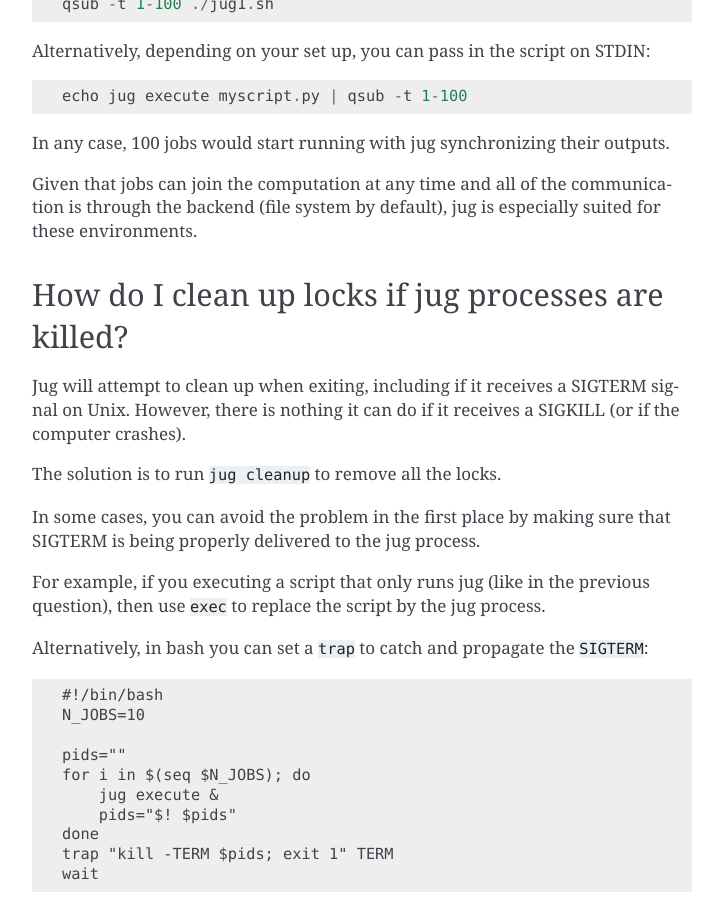
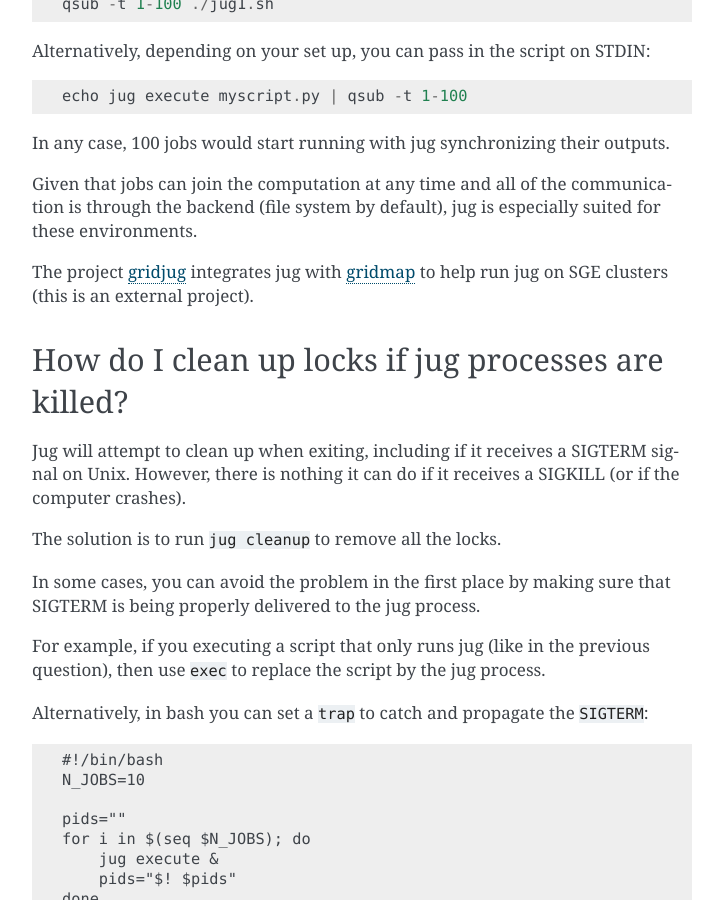
Before and after one commit to luispedro/jug, a Sphinx documentation site: the page built from docs/source/faq.rst, in a window 1280 px wide and 900 px high, scrolled down 1082 px. Shown: the whole window, without its empty margins (388-1111 px from the left). Built offline with Sphinx 7.4.7, drawn with Linux system fonts in a browser that asks for light colours; formulas are drawn with MathJax 3; the version number could not be read and is left out.

Commit message:
MIN LInk to gridjug

```diff
--- a/docs/source/faq.rst
+++ b/docs/source/faq.rst
@@ -57,6 +57,10 @@ In any case, 100 jobs would start running with jug synchronizing their outputs.
 Given that jobs can join the computation at any time and all of the
 communication is through the backend (file system by default), jug is
 especially suited for these environments.
+
+The project `gridjug <http://gridjug.readthedocs.io/>`__ integrates jug with
+`gridmap <https://github.com/pygridtools/gridmap>`__ to help run jug on SGE
+clusters (this is an external project).
 
 How do I clean up locks if jug processes are killed?
 ----------------------------------------------------
```
